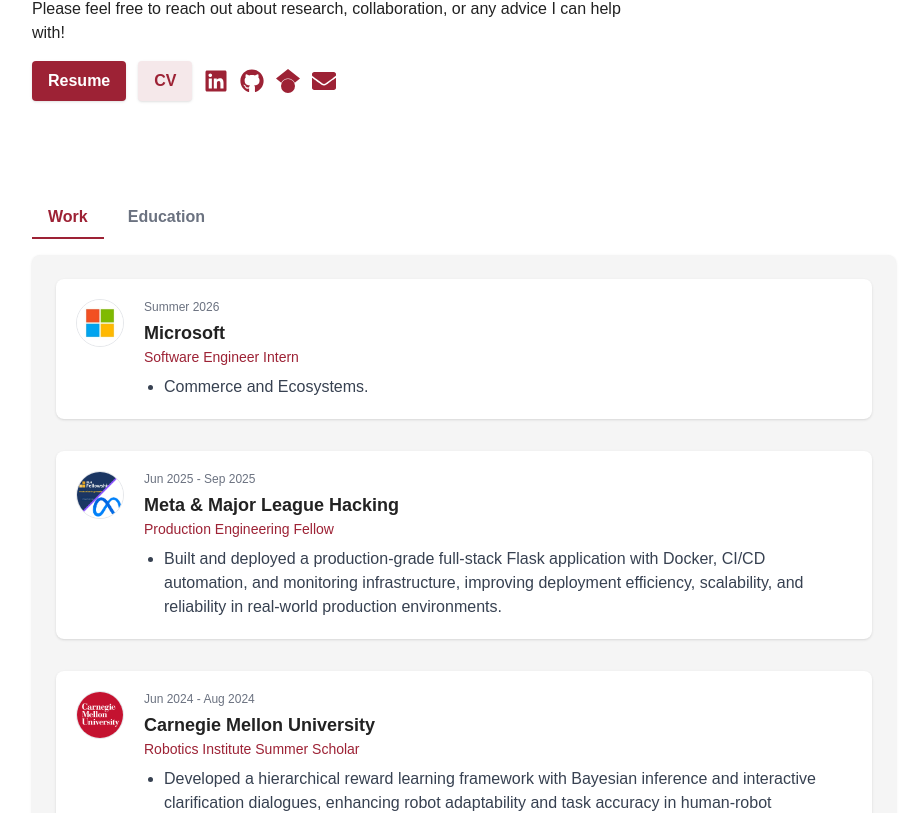
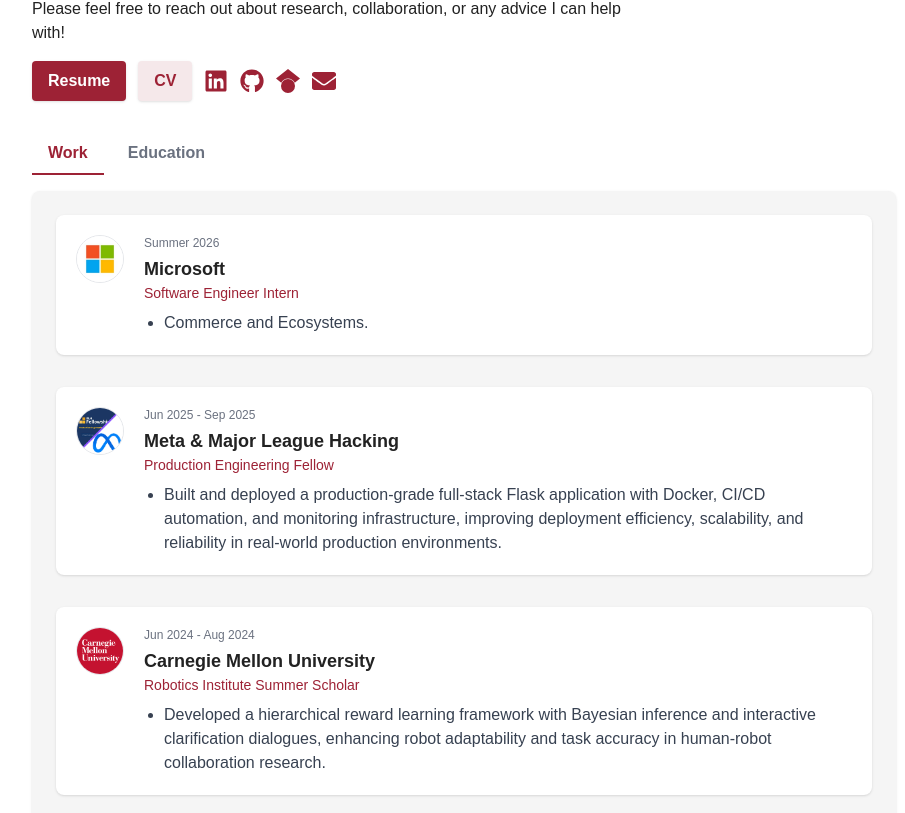
Before and after one commit to ethanvillalovoz/ethanvillalovoz.github.io, a Next.js app: page / in a window 1280 px wide. Shown: the part 376-1189 px from the top of the page, without its empty margins (176-1081 px from the left). Built offline with nearby package versions, Linux system fonts and the light colour scheme.

Commit message:
fixed spacing

```diff
--- a/src/app/page.tsx
+++ b/src/app/page.tsx
@@ -422,7 +422,7 @@ export default function Home() {
 				</div>
 
 				{/* Timeline Section */}
-				<section className="mt-16">
+				<section className="mb-12">
 					<div className="flex gap-2 mb-4">
 						<button
 							className={`px-4 py-2 rounded-t-lg font-semibold border-b-2 transition-colors ${
```
